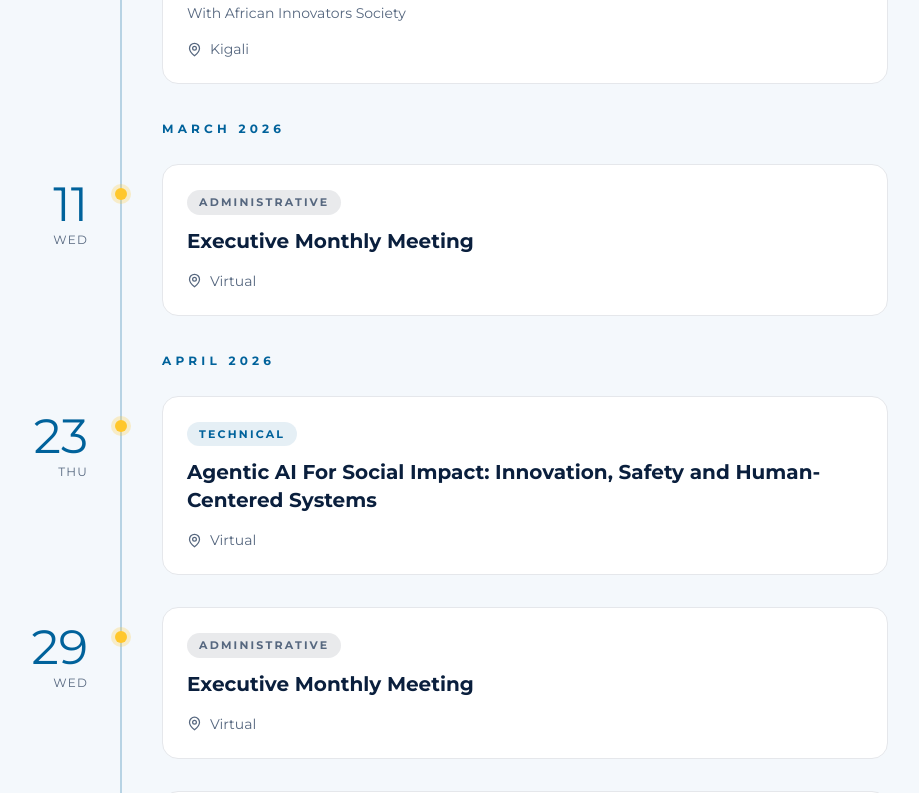
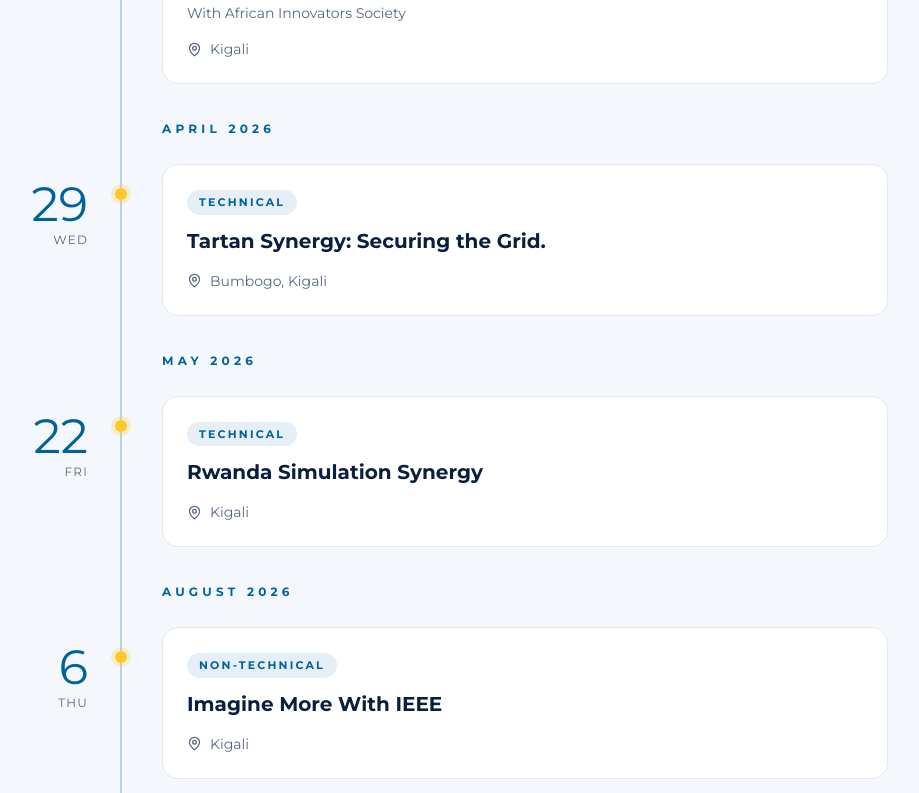
Before and after one commit to IEEE-RWANDA/CMU-Africa, a React (Vite) app: page / in a window 1280 px wide. Shown: the part 6660-7453 px from the top of the page, without its empty margins (200-1119 px from the left). Built offline with nearby package versions, Linux system fonts and the light colour scheme.

Commit message:
feat: list only in-person events on the timeline
Drop the 11 executive/committee meetings and virtual events from the vTools export, leaving 10 public events across Spring, Summer and Fall 2026. Remove the now unused Administrative category.

Co-Authored-By: Claude Sonnet 5.5 <noreply@anthropic.com>

```diff
--- a/src/components/Timeline.jsx
+++ b/src/components/Timeline.jsx
@@ -26,7 +26,6 @@ const Timeline = ({ theme }) => {
         technical: `bg-brand/10 ${theme.accent}`,
         nontechnical: `bg-brand/10 ${theme.accent}`,
         professional: `bg-gold/15 ${theme.goldText}`,
-        administrative: `bg-gray-500/15 ${theme.textMuted}`,
     };
 
     const events = TIMELINE_EVENTS.filter((event) => filter === 'all' || event.term === filter);
--- a/src/data.js
+++ b/src/data.js
@@ -303,31 +303,20 @@ export const TEAM_MEMBERS = [
 // --- Timeline (SB activity) ---------------------------------------------------
 // Events exported from IEEE vTools (IEEE_vTools_Events_20261020091323.csv). `date` / `endDate`
 // are ISO (YYYY-MM-DD); weekday and month are derived from them. Duplicate vTools entries
-// for the same event were merged. category: technical | professional | nontechnical | administrative
+// for the same event were merged. Executive/committee meetings and virtual events are not listed.
+// category: technical | professional | nontechnical
 export const TIMELINE_CATEGORIES = {
     technical: 'Technical',
     professional: 'Professional',
     nontechnical: 'Non-technical',
-    administrative: 'Administrative',
 };
 
 const RAW_TIMELINE_EVENTS = [
     { date: '2026-01-30', title: 'Geospatial Innovation in Africa', venue: 'Kigali Innovation City, Kigali', category: 'technical' },
     { date: '2026-02-24', title: 'Scaling Innovation for Social Impact: From Startups to Human-Centered Systems', venue: 'Kigali', category: 'technical', cosponsor: 'African Innovators Society' },
-    { date: '2026-03-11', title: 'Executive Monthly Meeting', venue: 'Virtual', category: 'administrative' },
-    { date: '2026-04-23', title: 'Agentic AI For Social Impact: Innovation, Safety and Human-Centered Systems', venue: 'Virtual', category: 'technical' },
-    { date: '2026-04-29', title: 'Executive Monthly Meeting', venue: 'Virtual', category: 'administrative' },
     { date: '2026-04-29', title: 'Tartan Synergy: Securing the Grid.', venue: 'Bumbogo, Kigali', category: 'technical' },
-    { date: '2026-05-16', title: 'Tech-X Rwanda Committee meeting', venue: 'Virtual', category: 'administrative' },
     { date: '2026-05-22', title: 'Rwanda Simulation Synergy', venue: 'Kigali', category: 'technical' },
-    { date: '2026-05-30', title: 'Tech-X Rwanda Committee meeting', venue: 'Virtual', category: 'administrative' },
-    { date: '2026-07-03', title: 'The Rooms We Enter, The Spaces We Create (WIE Day 2026)', venue: 'Virtual', category: 'professional' },
-    { date: '2026-07-09', title: 'Executive Monthly Meeting', venue: 'KG 5 Ave, Kigali', category: 'administrative' },
     { date: '2026-08-06', title: 'Imagine More With IEEE', venue: 'Kigali', category: 'nontechnical' },
-    { date: '2026-08-08', title: 'IEEE SBXchange 2026', venue: 'Virtual', category: 'technical' },
-    { date: '2026-08-14', title: 'IEEE Member Onboarding', venue: 'Virtual', category: 'nontechnical' },
-    { date: '2026-08-15', title: 'TechX Rwanda Committee meeting', venue: 'Virtual', category: 'administrative' },
-    { date: '2026-08-16', title: 'TechX Rwanda x Nano Mentoring', venue: 'Virtual', category: 'administrative' },
     { date: '2026-08-18', title: 'Connected Futures', venue: 'Kigali', category: 'nontechnical' },
     { date: '2026-08-28', title: 'Make Your Mark in STEM (From Student to Leader: Building Careers, Confidence, and Connections in STEM)', venue: 'Kigali', category: 'professional' },
     { date: '2026-09-04', endDate: '2026-09-05', title: 'TechX Rwanda 2026', venue: 'Kigali', category: 'technical' },
```
